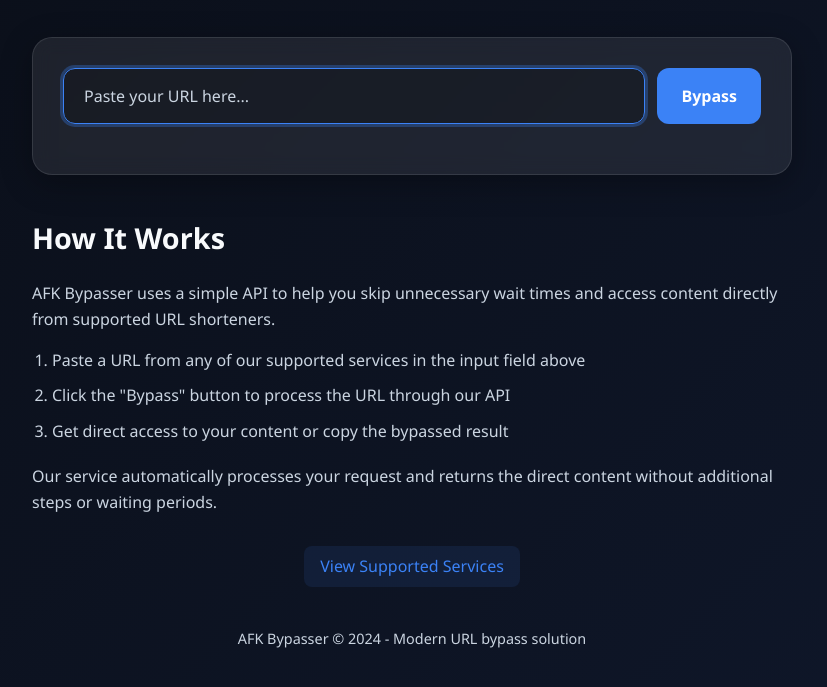
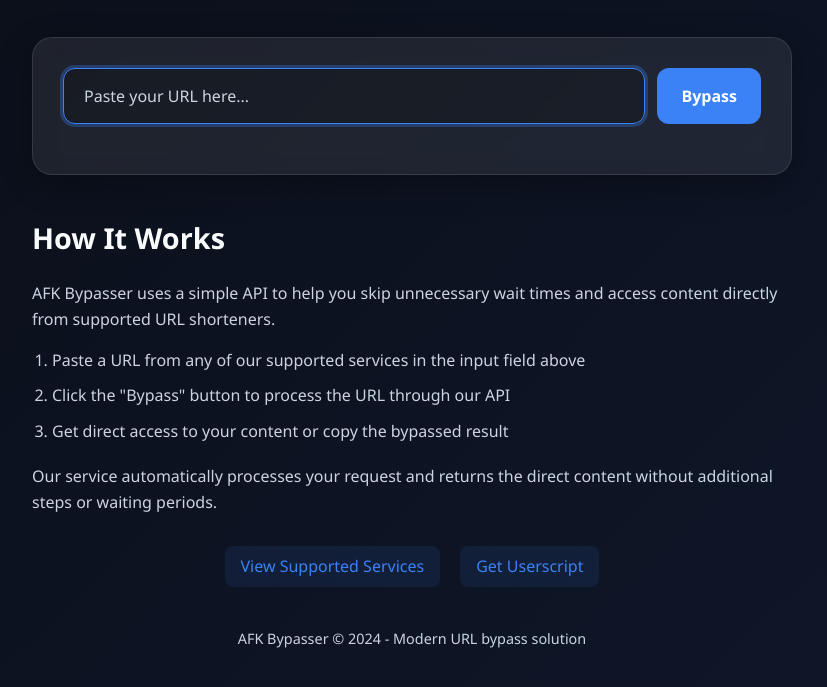
Before and after one commit to john2032-design/Bypass-, a website: page index.html in a window 1280 px wide. Shown: the part 173-860 px from the top of the page, without its empty margins (228-1055 px from the left). Drawn offline with Linux system fonts and the light colour scheme.

Commit message:
Update index.html

```diff
--- a/index.html
+++ b/index.html
@@ -377,6 +377,7 @@
 
             <div class="nav">
                 <a href="/supported">View Supported Services</a>
+                <a href="https://raw.githubusercontent.com/john2032-design/Bypass-/refs/heads/main/afk-bypasser.user.js" target="_blank" id="getUserscriptBtn">Get Userscript</a>
             </div>
         </main>
 
```
